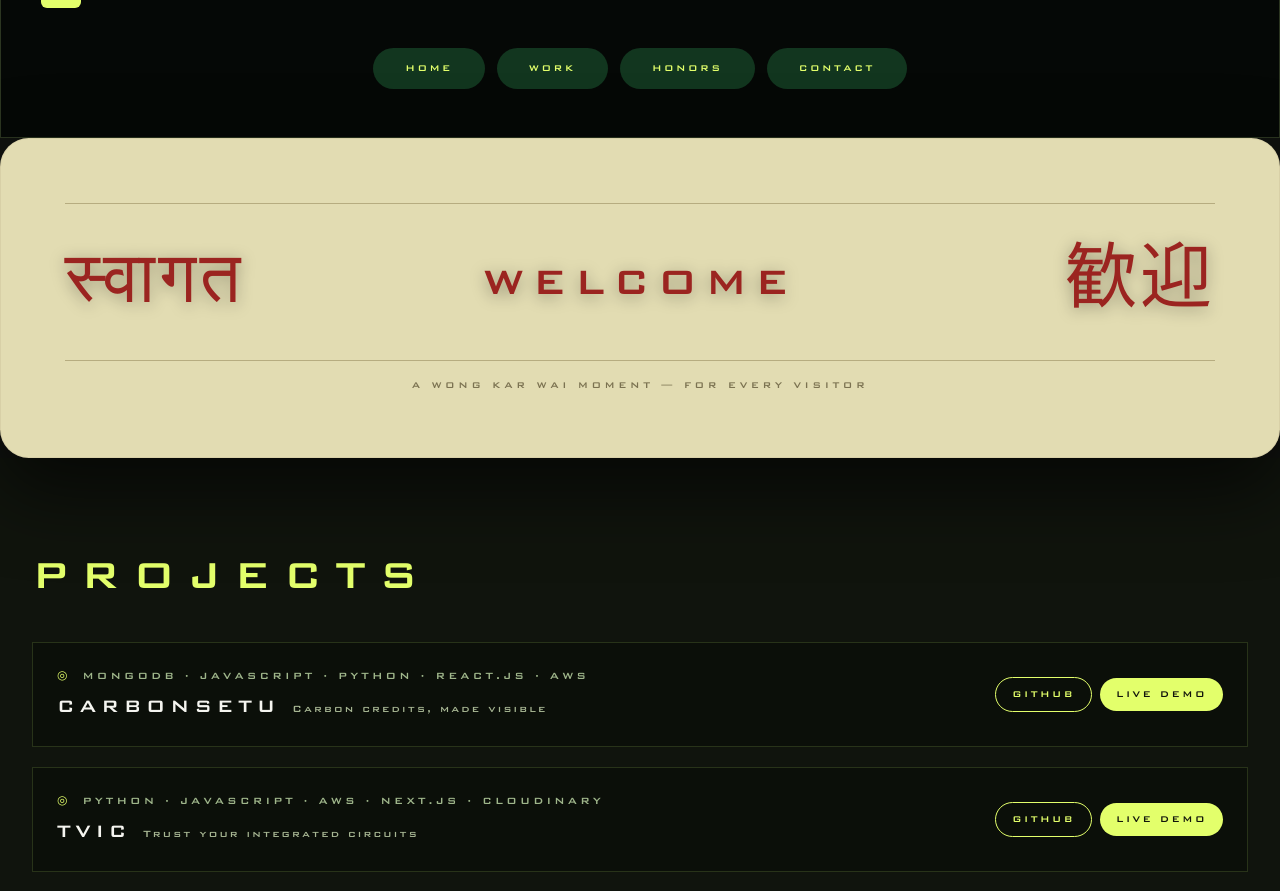
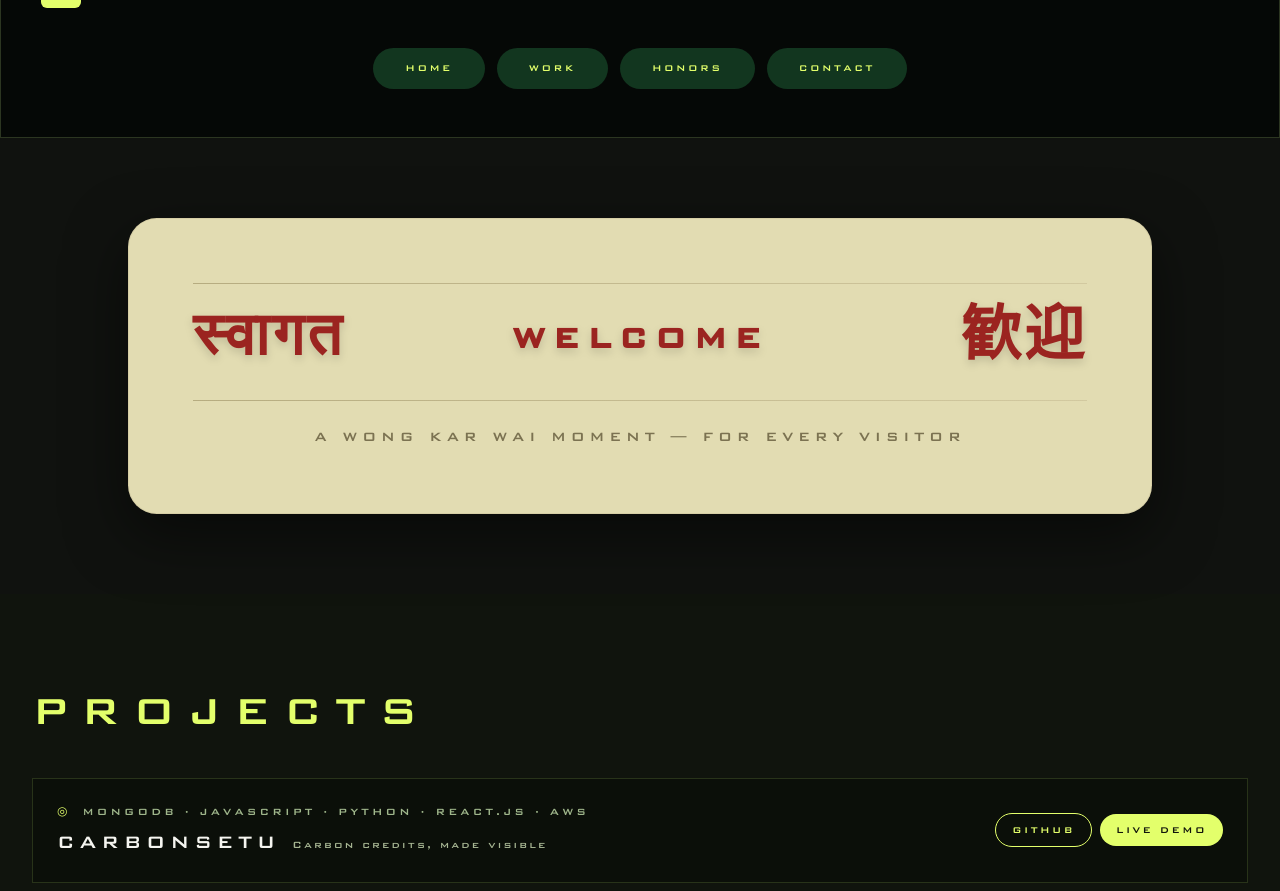
Before and after one commit to dev-Lavi/Portfolio, a Next.js app: page / in a window 1280 px wide. Shown: the part 1100-1991 px from the top of the page. Built offline with nearby package versions, Linux system fonts and the light colour scheme.

Commit message:
fixed the scroll from the return section

```diff
--- a/app/components/Welcome.tsx
+++ b/app/components/Welcome.tsx
@@ -1,133 +1,66 @@
 // app/components/Welcome.tsx
 "use client";
 
-import { useEffect, useRef, useState } from "react";
+export default function Welcome() {
+  return (
+    <section className="relative w-full py-12 sm:py-16 md:py-20 bg-[#10120f]">
+      {/* Full-width card - NO animations, NO transforms */}
+      <div className="w-full">
+        <div className="
+          relative z-10 w-full max-w-5xl mx-auto
+          rounded-[1.8rem]
+          border border-[#d2c9a0]/70
+          bg-[#e2dcb2]
+          px-6 py-8 sm:px-10 sm:py-12 md:px-16 md:py-16
+          shadow-[0_20px_60px_rgba(0,0,0,0.5)]
+        ">
+          {/* Top line */}
+          <div className="mb-6 h-px w-full bg-gradient-to-r from-[#b6ac80] to-[#d2c9a0]" />
 
-export default function Welcome() {
-  const [visible, setVisible] = useState(false);
-  // const ref = useRef<HTMLDivElement | null>(null);
-
-  // // Trigger animation when section enters viewport
-  // useEffect(() => {
-  //   const node = ref.current;
-  //   if (!node) return;
-
-  //   const observer = new IntersectionObserver(
-  //     ([entry]) => {
-  //       if (entry.isIntersecting) {
-  //         setVisible(true);
-  //         observer.disconnect(); // run only once
-  //       }
-  //     },
-  //     { threshold: 0.3 }
-  //   );
-
-  //   observer.observe(node);
-  //   return () => observer.disconnect();
-  // }, []);
-
-    // Optional: Fade in on mount (no scroll needed)
-  useEffect(() => {
-    setTimeout(() => setVisible(true), 100); // Quick 100ms delay
-  }, []);
-
-  return (
-    <section
-      //ref={ref}
-      className="relative flex w-full items-center justify-center bg-[#10120f]"
-    >
-      {/* vignette + grain (optional) */}
-      {/* <div className="pointer-events-none absolute inset-0 bg-[radial-gradient(circle_at_top,_rgba(0,0,0,0.35),transparent_50%),radial-gradient(circle_at_bottom,_rgba(0,0,0,0.6),transparent_55%)] opacity-80 mix-blend-multiply" />
-      <div className="pointer-events-none absolute inset-0 bg-[url('/images/grain.png')] opacity-[0.22]" /> */}
-
-      {/* Full-width card */}
-      <div
-        className="
-          relative z-10
-          w-full
-          rounded-t-[1.8rem] rounded-b-[1.8rem]
-          border border-[#d2c9a0]/60
-          bg-[#e2dcb2]
-          px-4 py-10 sm:px-10 sm:py-12 md:px-16 md:py-16
-          shadow-[0_30px_80px_rgba(0,0,0,0.65)]
-        "
-      >
-        {/* Top line */}
-        <div className="mb-6 h-px w-full bg-[#b6ac80]" />
-
-{/* 3‑column welcome text */}
-<div
-  className={`
-    grid w-full gap-4
-    sm:gap-6
-    md:grid-cols-3
-    items-center
-    transition-all duration-[1400ms] ease-out
-    ${visible ? "opacity-100 translate-y-0" : "opacity-0 translate-y-6"}
-  `}
->
-  {/* Hindi */}
-  <p
-    className={`
+          {/* 3-column responsive grid - NO transitions */}
+          <div className="grid grid-cols-1 gap-6 sm:gap-8 md:grid-cols-3 items-center justify-items-center md:justify-items-stretch">
+            {/* Hindi - Left on desktop */}
+            <p className="
               text-center md:text-left
-      text-[32px] sm:text-[44px] md:text-[58px] lg:text-[72px]
-      text-[#9b2420]
-      tracking-[0.05em]
-      drop-shadow-[0_3px_8px_rgba(0,0,0,0.35)]
-      transition-transform duration-[1600ms] ease-[cubic-bezier(0.19,1,0.22,1)]
-      ${visible ? "translate-x-0" : "-translate-x-6"}
-    `}
-  >
+              text-3xl sm:text-4xl md:text-5xl lg:text-6xl
+              text-[#9b2420] tracking-[0.06em] drop-shadow-lg font-bold
+            ">
               स्वागत
             </p>
 
-  {/* English */}
-  <p
-    className={`
-      text-center
-      text-[27px] sm:text-[39px] md:text-[36px] lg:text-[45px]
-      uppercase tracking-[0.18em]
-      text-[#9b2420]
-      drop-shadow-[0_3px_8px_rgba(0,0,0,0.35)]
-      transition-transform duration-[1600ms] delay-150 ease-[cubic-bezier(0.19,1,0.22,1)]
-      ${visible ? "translate-y-0" : "translate-y-4"}
-    `}
-  >
+            {/* English - Always center */}
+            <p className="
+              text-center mx-auto
+              text-2xl sm:text-3xl md:text-3xl lg:text-4xl
+              uppercase tracking-[0.2em] text-[#9b2420]
+              drop-shadow-lg font-black
+            ">
               Welcome
             </p>
 
-  {/* Japanese */}
-  <p
-    className={`
+            {/* Japanese - Right on desktop */}
+            <p className="
               text-center md:text-right
-      text-[32px] sm:text-[44px] md:text-[58px] lg:text-[72px]
-      text-[#9b2420]
-      tracking-[0.04em]
-      drop-shadow-[0_3px_8px_rgba(0,0,0,0.35)]
-      transition-transform duration-[1600ms] delay-300 ease-[cubic-bezier(0.19,1,0.22,1)]
-      ${visible ? "translate-x-0" : "translate-x-6"}
-    `}
-  >
+              text-3xl sm:text-4xl md:text-5xl lg:text-6xl
+              text-[#9b2420] tracking-[0.05em] drop-shadow-lg font-bold
+            ">
               歓迎
             </p>
           </div>
 
+          {/* Bottom line */}
+          <div className="mt-8 h-px w-full bg-gradient-to-r from-[#b6ac80] to-[#d2c9a0]" />
 
-        {/* Bottom line */}
-        <div className="mt-6 h-px w-full bg-[#b6ac80]" />
-
-        {/* Wong Kar‑Wai style subtitle */}
-        <p
-          className={`
-            mt-4 text-center text-[9px] sm:text-[10px] md:text-[11px]
-            tracking-[0.32em] uppercase
+          {/* Wong Kar-wai subtitle */}
+          <p className="
+            mt-6 text-center
+            text-xs sm:text-sm md:text-base
+            tracking-[0.3em] uppercase font-mono
             text-[#7b7251]
-            transition-opacity duration-[1800ms] delay-450
-            ${visible ? "opacity-100" : "opacity-0"}
-          `}
-        >
+          ">
             A WONG KAR WAI MOMENT — FOR EVERY VISITOR
           </p>
+        </div>
       </div>
     </section>
   );
```
Lines whose indentation alone changed are shown as unchanged.
